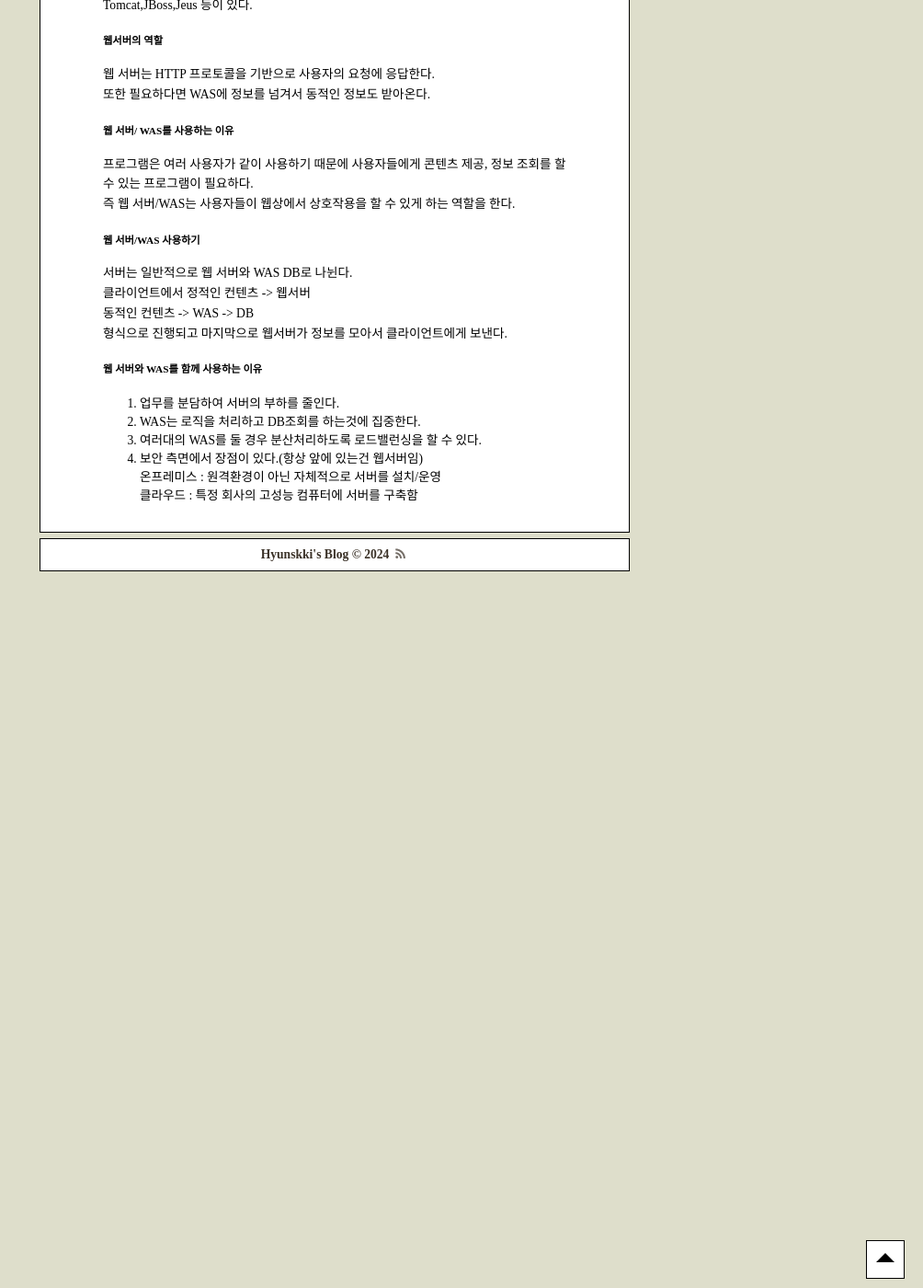
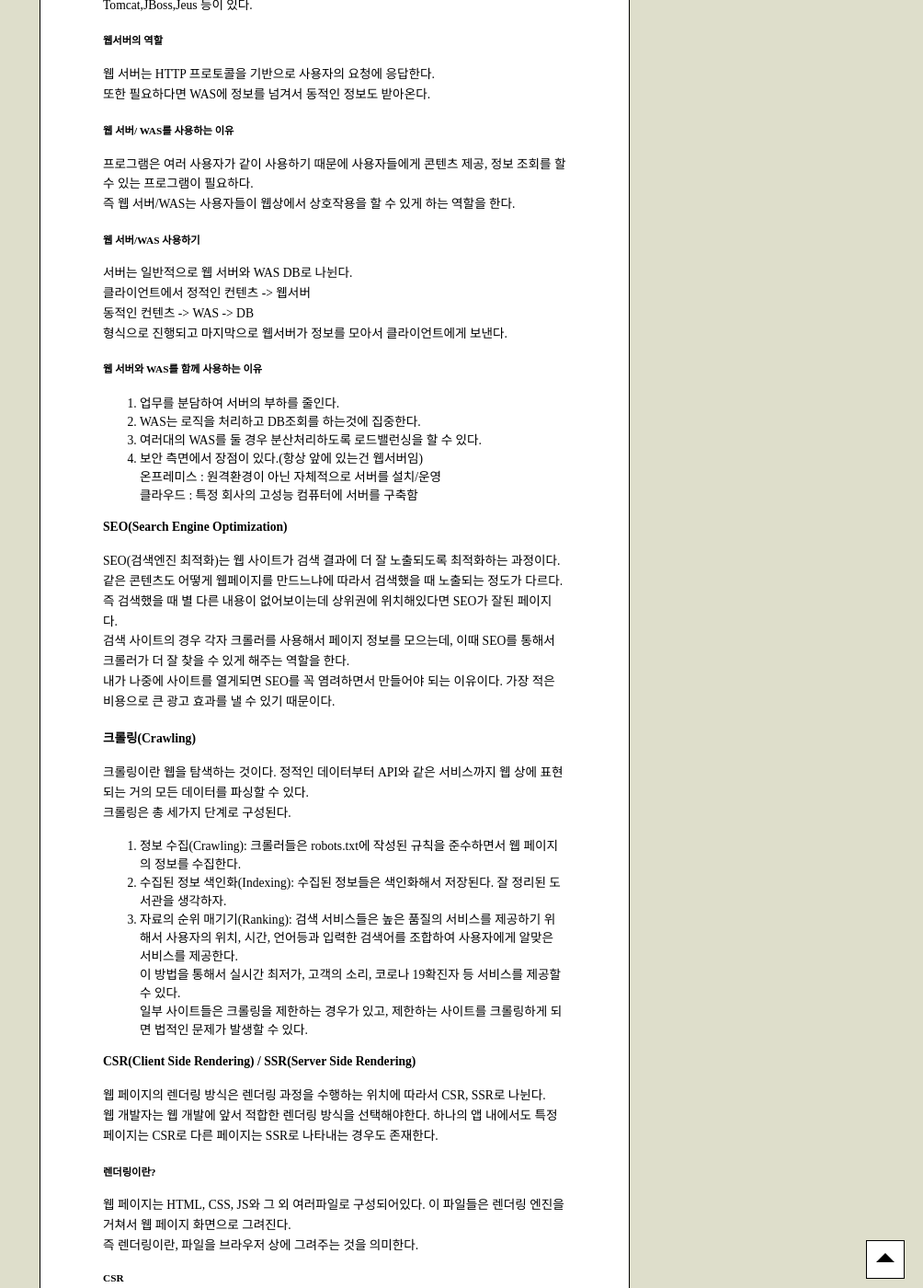
Before and after one commit to gustjr7879/hyunskki, a Jekyll site: the page built from _posts/2024-02-02-IT용어.md, in a window 1280 px wide and 1400 px high, scrolled down 2788 px. Shown: the whole window at 92% size, without its empty margins (276-1280 px from the left). Built offline with Jekyll 4.4.1, drawn with Linux system fonts in a browser that asks for light colours; some web fonts are replaced; some of the changed text lies outside the part shown.

Commit message:
1장까지

```diff
--- a/_posts/2024-02-02-IT용어.md
+++ b/_posts/2024-02-02-IT용어.md
@@ -109,3 +109,57 @@ Tomcat,JBoss,Jeus 등이 있다.
 4. 보안 측면에서 장점이 있다.(항상 앞에 있는건 웹서버임)
 온프레미스 : 원격환경이 아닌 자체적으로 서버를 설치/운영
 클라우드 : 특정 회사의 고성능 컴퓨터에 서버를 구축함
+
+
+#### SEO(Search Engine Optimization)
+SEO(검색엔진 최적화)는 웹 사이트가 검색 결과에 더 잘 노출되도록 최적화하는 과정이다.
+같은 콘텐츠도 어떻게 웹페이지를 만드느냐에 따라서 검색했을 때 노출되는 정도가 다르다.
+즉 검색했을 때 별 다른 내용이 없어보이는데 상위권에 위치해있다면 SEO가 잘된 페이지다.
+검색 사이트의 경우 각자 크롤러를 사용해서 페이지 정보를 모으는데, 이때 SEO를 통해서 크롤러가 더 잘 찾을 수 있게 해주는 역할을 한다.
+내가 나중에 사이트를 열게되면 SEO를 꼭 염려하면서 만들어야 되는 이유이다. 가장 적은 비용으로 큰 광고 효과를 낼 수 있기 때문이다.
+
+#### 크롤링(Crawling)
+크롤링이란 웹을 탐색하는 것이다. 정적인 데이터부터 API와 같은 서비스까지 웹 상에 표현되는 거의 모든 데이터를 파싱할 수 있다.
+크롤링은 총 세가지 단계로 구성된다.
+1. 정보 수집(Crawling): 크롤러들은 robots.txt에 작성된 규칙을 준수하면서 웹 페이지의 정보를 수집한다.
+2. 수집된 정보 색인화(Indexing): 수집된 정보들은 색인화해서 저장된다. 잘 정리된 도서관을 생각하자.
+3. 자료의 순위 매기기(Ranking): 검색 서비스들은 높은 품질의 서비스를 제공하기 위해서 사용자의 위치, 시간, 언어등과 입력한 검색어를 조합하여 사용자에게 알맞은 서비스를 제공한다.
+이 방법을 통해서 실시간 최저가, 고객의 소리, 코로나 19확진자 등 서비스를 제공할 수 있다.
+일부 사이트들은 크롤링을 제한하는 경우가 있고, 제한하는 사이트를 크롤링하게 되면 법적인 문제가 발생할 수 있다.
+
+#### CSR(Client Side Rendering) / SSR(Server Side Rendering)
+웹 페이지의 렌더링 방식은 렌더링 과정을 수행하는 위치에 따라서 CSR, SSR로 나뉜다.
+웹 개발자는 웹 개발에 앞서 적합한 렌더링 방식을 선택해야한다. 하나의 앱 내에서도 특정 페이지는 CSR로 다른 페이지는 SSR로 나타내는 경우도 존재한다.
+##### 렌더링이란?
+웹 페이지는 HTML, CSS, JS와 그 외 여러파일로 구성되어있다. 이 파일들은 렌더링 엔진을 거쳐서 웹 페이지 화면으로 그려진다.
+즉 렌더링이란, 파일을 브라우저 상에 그려주는 것을 의미한다.
+##### CSR
+CSR은 클라이언트 단에서 렌더링을 수행하는 것이다. 사용자가 최초로 웹 사이트에 접근할 때 모든 페이지에 대한 리소스를 클라이언트에 다운로드하고 클라이언트에서 처리한다.
+서버는 처음 그려질 때 파일을 제공하고, 페이지 로딩 후 클라이언트 측에서 요청한 데이터를 전송해주는 역할만 수행한다.
+##### SSR
+SSR은 서버에서 렌더링 과정을 수행한다. 사용자가 웹 페이지에 접속하면 서버로 해당 페이지에 대한 요청이 이뤄지고 서버에서 필요한 HTML, CSS등을 사용해서 페이지를 렌더링 한 후 클라이언트로 보내준다.
+
+##### 장단점
+CSR은 초기 로딩을 제외하고 렌더링 속도가 빠르기 때문에 빠른 UX를 제공한다.
+SSR은 HTML안에 웹 페이지 내용이 담겨있으므로 SEO가 가능하다는 장점이 있다.
+SSR은 화면에 변화가 생길때마다 서버에 새로운 페이지의 HTML을 요청하기 때문에 화면 전환 시 깜빡임 문제가 있다.
+또한 서버에 계속해서 요청을 하기 때문에 서버 과부화의 원인이 되기도 한다.
+
+#### 캐시/쿠키/세션
+캐시는 이전에 사용했던 데이터들을 보관하는 사용자의 저장공간이다. 웹/앱에서 서비스를 이용할 때 재사용할 수 있는 데이터들을 캐시에 저장한다. 서버에 재요청했을 때 이 캐시를 이용하면 시간과 비용을 절약할 수 있다.
+
+쿠키는 http 통신의 특성(무상태와 비연결성)때문에 서버가 기억하지 못하는 사용자의 정보를 알기 위해 사용자에게 저장하는 크기가 작은 문자열 파일이다.
+
+세션은 사용자가 사이트에 로그인했을 때 일정 기간 동안 서버에서 사용자에 대한 정보를 기록하고 보관하여 사용자를 관리하는 서버의 저장공간이다.
+
+캐시는 cpu 웹 앱 서버 여러 곳에서 사용된다. 캐시를 이용하면 좀 더 빠르게 로딩되도록 도와주고, 유튜브와 같은 대기업들은 한국에 캐시서버를 운영하여서 한국인들이 자주 보는 동영상 등을 빠르게 제공할 수 있다.
+쿠키는 사용자의 정보를 서버에서 알 수 있도록 도와준다(장바구니, 1주일간 팝업 제거 등)
+세션은 사용자를 관리하는 서버 쪽에서 접할 수 있다.
+
+#### 웹 스토리지(Web Storage)
+웹 페이지의 데이터를 모두 서버에 저장하게 된다면(중요하지 않은 데이터까지) 트래픽과 저장 공간 낭비가 일어난다.
+따라서 클라이언트 단에만 데이터를 저장하고 싶을 때 웹 브라우저 내에 데이터 저장을 가능하게 해주는 것이 웹 스토리지이다.
+
+웹 스토리지는 쇼핑몰의 최근 본 상품기록 / 장바구니 혹은 자동 로그인, 임시 저장 등이 예시가 된다.
+key-value 형태로 이루어져있고 쿠기보다 더 나은 용량과 성능을 보여준다.
+또한 로컬 저장소(클라이언트 단)에 저장되어 서버로 전송이 없으므로 보안이 쿠키보다 안전하다는 특징이 있다.
```
